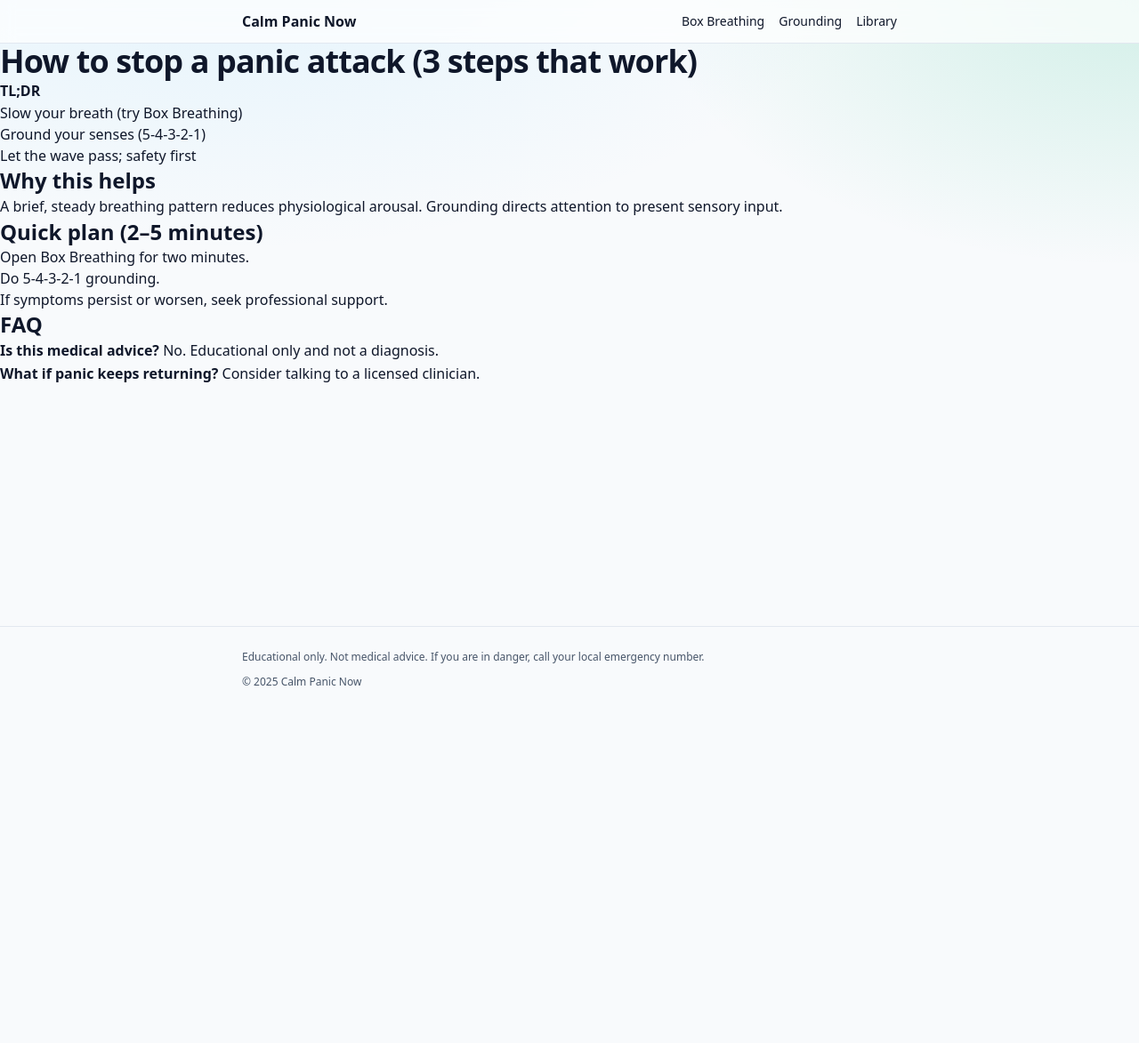
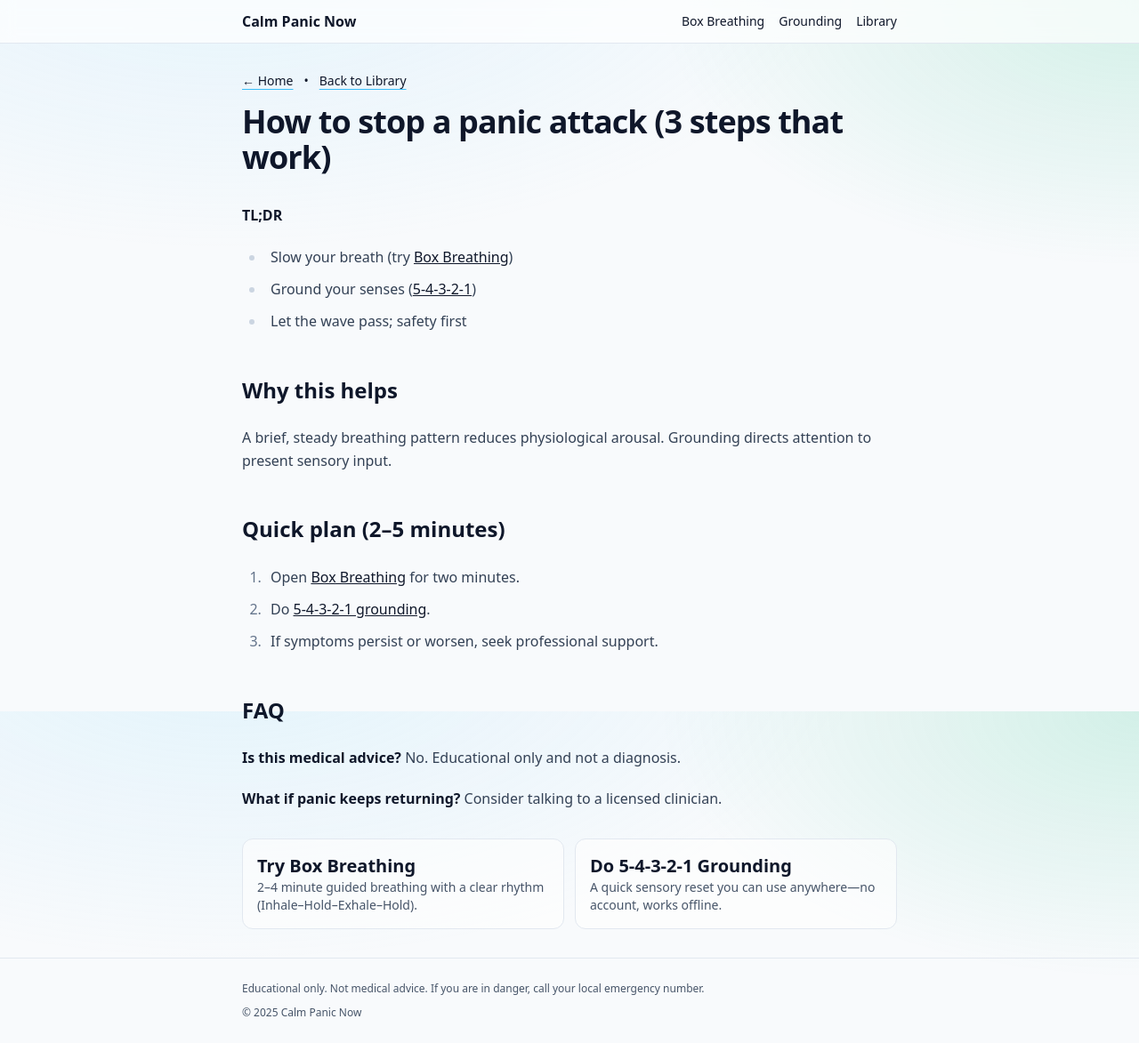
Before and after one commit to JiriTill/calm-panic-now, a Next.js app: page /library/stop-panic-attack in a window 1280 px wide. Shown: the whole page at 89% size. Before the commit the page ends 800 px from the top, so only its background shows below. Built offline with nearby package versions, Linux system fonts and the light colour scheme.

Commit message:
Create layout.tsx

```diff
--- /dev/null
+++ b/src/app/library/layout.tsx
@@ -0,0 +1,41 @@
+import Link from "next/link";
+
+export default function LibraryLayout({ children }: { children: React.ReactNode }) {
+  return (
+    <div className="container py-8">
+      {/* Breadcrumb / actions */}
+      <nav className="text-sm mb-4 flex gap-3">
+        <Link className="underline decoration-sky-400 underline-offset-4" href="/">← Home</Link>
+        <span>•</span>
+        <Link className="underline decoration-sky-400 underline-offset-4" href="/library">Back to Library</Link>
+      </nav>
+
+      {/* Article body */}
+      <article className="prose prose-slate dark:prose-invert max-w-none">
+        {children}
+      </article>
+
+      {/* Related tools CTA */}
+      <section className="mt-8 grid gap-3 sm:grid-cols-2">
+        <Link
+          href="/calm/box-breathing"
+          className="block p-4 rounded-xl border border-slate-200 dark:border-slate-800 bg-white/60 dark:bg-slate-900/40 hover:translate-y-[-2px] smooth"
+        >
+          <h3 className="m-0">Try Box Breathing</h3>
+          <p className="m-0 text-sm text-slate-600 dark:text-slate-300">
+            2–4 minute guided breathing with a clear rhythm (Inhale–Hold–Exhale–Hold).
+          </p>
+        </Link>
+        <Link
+          href="/calm/grounding-54321"
+          className="block p-4 rounded-xl border border-slate-200 dark:border-slate-800 bg-white/60 dark:bg-slate-900/40 hover:translate-y-[-2px] smooth"
+        >
+          <h3 className="m-0">Do 5-4-3-2-1 Grounding</h3>
+          <p className="m-0 text-sm text-slate-600 dark:text-slate-300">
+            A quick sensory reset you can use anywhere—no account, works offline.
+          </p>
+        </Link>
+      </section>
+    </div>
+  );
+}
```
